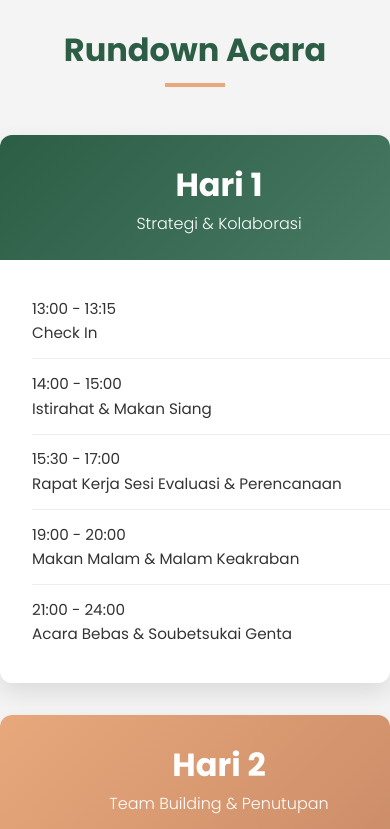
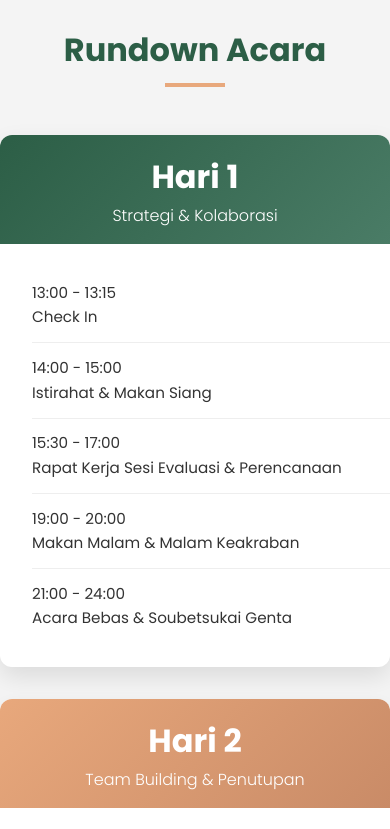
Before and after one commit to MilkiFauzan/Gathering-Raker_Rundown, a plain HTML site: page index.html in a window 390 px wide. Shown: the part 1560-2389 px from the top of the page. Drawn offline with Linux system fonts and the light colour scheme.

Commit message:
Add files via upload

```diff
--- a/style.css
+++ b/style.css
@@ -325,8 +325,9 @@ body {
     }
 
     .rundown-header {
-        min-width: 100%;
-        padding: 1.5rem;
+        min-width: 80%;
+        padding: 1rem;
+        text-align: center;
     }
 
     /* Perbaikan untuk grid kegiatan */
```
